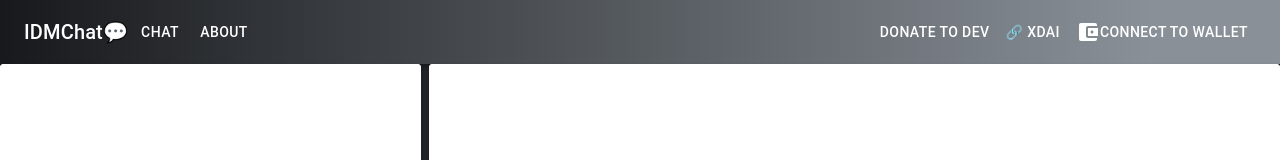
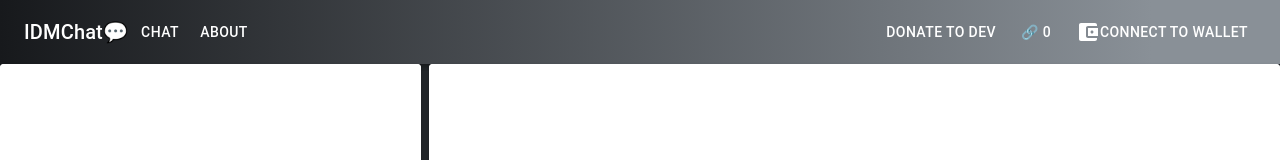
Before and after one commit to DefierLabs/IDMChat, a React (Create React App) app in the folder Dapp/: page / in a window 1280 px wide. Shown: the top 160 px of the page. Built offline with nearby package versions, Linux system fonts and the light colour scheme.

Commit message:
Update Bar.js

```diff
--- a/Dapp/src/Components/Bar.js
+++ b/Dapp/src/Components/Bar.js
@@ -22,9 +22,6 @@ export default function Bar() {
 
   const [walletChainId, setWalletChainId] = React.useState(0);
 
-  var idmPrice = "Coming Soon™"
-  var chain = "xDai"
-
   const handleConnection = () => {
     var web3 = connect()
     web3.then((value) => { dispatch({ type: 'web3_connected', payload: value }) });
@@ -46,16 +43,6 @@ export default function Bar() {
         account.then((value) => { dispatch({ type: 'set_account', payload: value }) });
       }
     }
-  }
-
-  const connectCaller = () => {
-    if (state.web3_caller === null) {
-      dispatch({ type: 'web3_caller_connected', payload: getWeb3Caller(state.chainId) })
-    }
-  }
-
-  const updateCaller = () => {
-    dispatch({ type: 'web3_caller_connected', payload: getWeb3Caller(state.chainId) })
   }
 
   const updateChainId = () => {
@@ -93,7 +80,7 @@ export default function Bar() {
           </div>
           <div className={classes.toolbarButtons}>
             <Button color="inherit" href="#" >Donate to Dev</Button>
-            <Button color="inherit" href="#" >🔗 {chain}</Button>
+            <Button color="inherit" href="#" >🔗 {walletChainId}</Button>
             {connectbutton}
           </div>
         </Toolbar>
```
